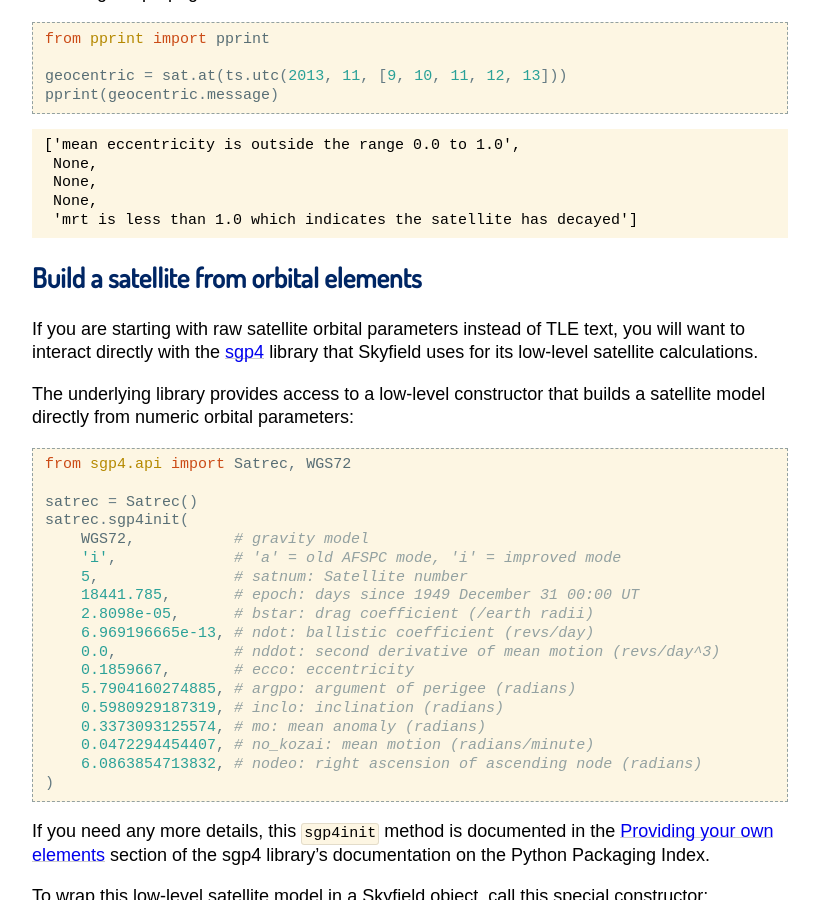
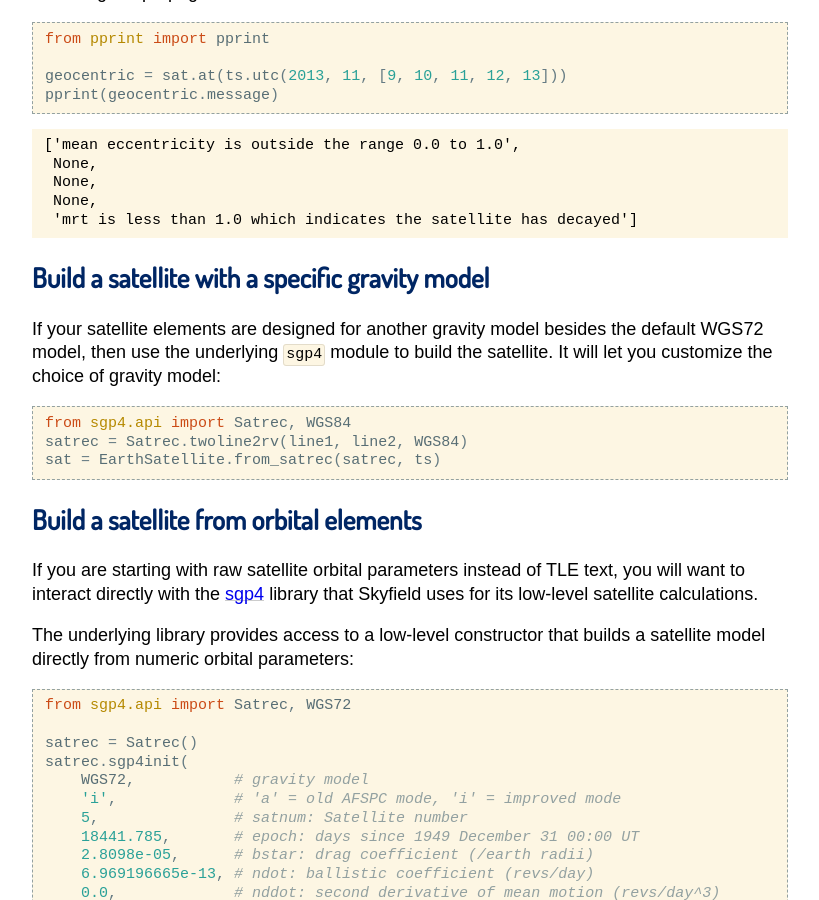
Before and after one commit to skyfielders/python-skyfield, a Sphinx documentation site: the page built from skyfield/documentation/earth-satellites.rst, in a window 1280 px wide and 900 px high, scrolled down 12013 px. Shown: the whole window, without its empty margins (230-1049 px from the left). Built offline with Sphinx 7.4.7, drawn with Linux system fonts in a browser that asks for light colours; some web fonts are replaced.

Commit message:
Fix #544 by documenting satellite “gravity model”

```diff
--- a/skyfield/documentation/earth-satellites.rst
+++ b/skyfield/documentation/earth-satellites.rst
@@ -785,6 +785,20 @@ and otherwise recording the propagator error:
 
 .. _from-satrec:
 
+Build a satellite with a specific gravity model
+-----------------------------------------------
+
+If your satellite elements
+are designed for another gravity model besides the default WGS72 model,
+then use the underlying ``sgp4`` module to build the satellite.
+It will let you customize the choice of gravity model:
+
+.. testcode::
+
+    from sgp4.api import Satrec, WGS84
+    satrec = Satrec.twoline2rv(line1, line2, WGS84)
+    sat = EarthSatellite.from_satrec(satrec, ts)
+
 Build a satellite from orbital elements
 ---------------------------------------
 
```
